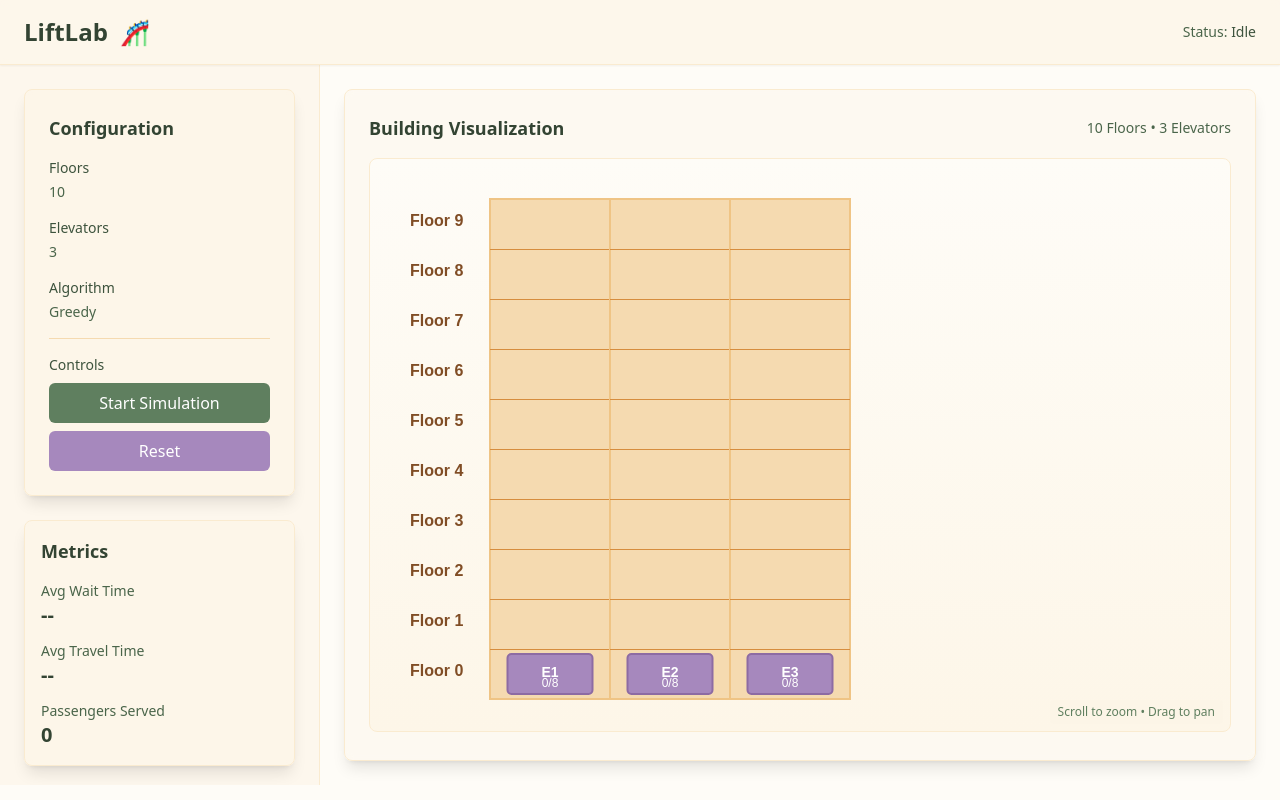
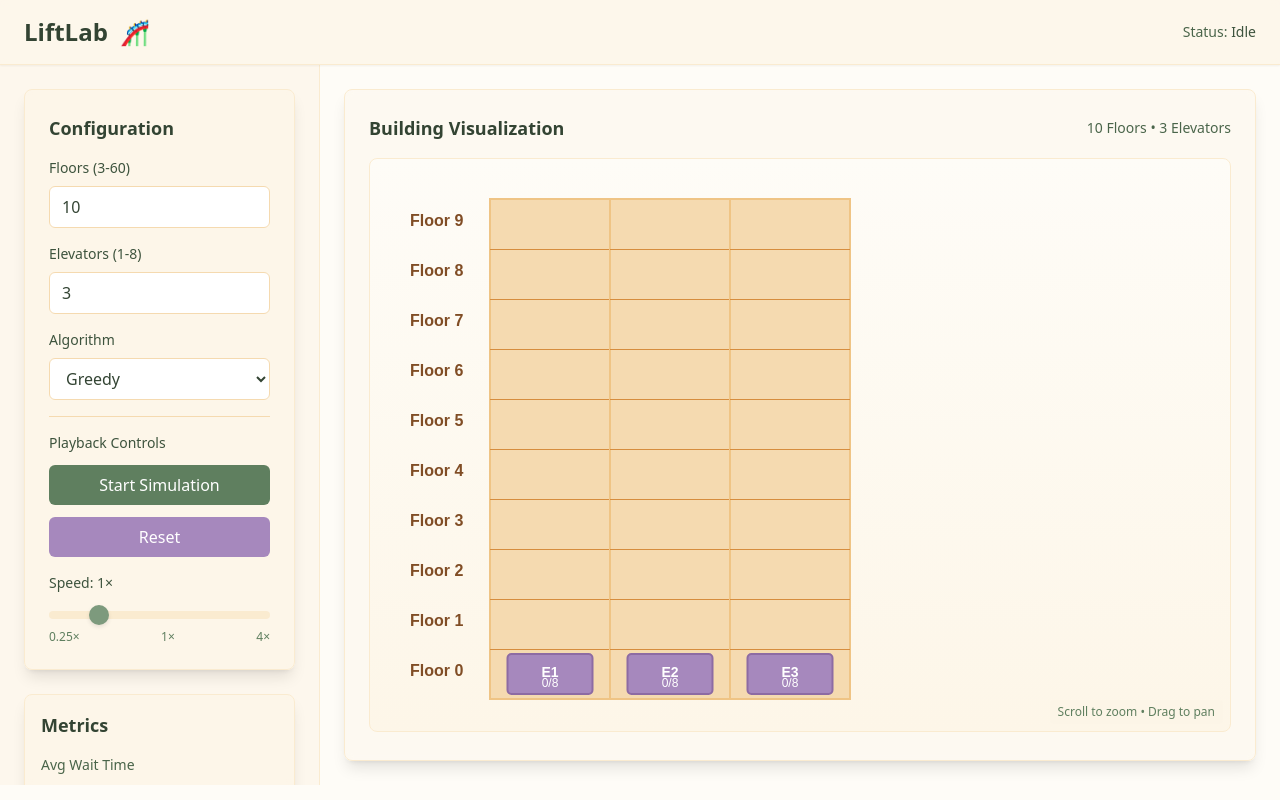
Before and after one commit to SuperZooper3/LiftLab, a React (Vite) app in the folder packages/web/: page / in a window 1280 px wide. Built offline with nearby package versions, Linux system fonts and the light colour scheme.

Commit message:
feat: control system

```diff
--- a/packages/web/src/App.tsx
+++ b/packages/web/src/App.tsx
@@ -2,7 +2,15 @@ import { useAppStore } from './store';
 import { BuildingCanvas } from './components/BuildingCanvas';
 
 function App() {
-  const { config, status, selectedAlgorithm } = useAppStore();
+  const {
+    config,
+    status,
+    selectedAlgorithm,
+    speed,
+    setConfig,
+    setStatus,
+    setSpeed
+  } = useAppStore();
 
   return (
     <div className="min-h-screen bg-cream-50">
@@ -31,41 +39,103 @@ function App() {
 
             <div className="space-y-4">
               <div>
-                <label className="block text-sm font-medium text-sage-700 mb-1">
-                  Floors
+                <label className="block text-sm font-medium text-sage-700 mb-2">
+                  Floors (3-60)
                 </label>
-                <div className="text-sm text-sage-600">{config.floors}</div>
+                <input
+                  type="number"
+                  min="3"
+                  max="60"
+                  value={config.floors}
+                  onChange={(e) => {
+                    const value = parseInt(e.target.value);
+                    if (value >= 3 && value <= 60) {
+                      setConfig({ floors: value });
+                    }
+                  }}
+                  disabled={status === 'running'}
+                  className="w-full px-3 py-2 border border-cream-300 rounded-md text-sage-800 bg-white focus:outline-none focus:ring-2 focus:ring-sage-400 disabled:bg-cream-100 disabled:opacity-50"
+                />
               </div>
 
               <div>
-                <label className="block text-sm font-medium text-sage-700 mb-1">
-                  Elevators
+                <label className="block text-sm font-medium text-sage-700 mb-2">
+                  Elevators (1-8)
                 </label>
-                <div className="text-sm text-sage-600">{config.elevators}</div>
+                <input
+                  type="number"
+                  min="1"
+                  max="8"
+                  value={config.elevators}
+                  onChange={(e) => {
+                    const value = parseInt(e.target.value);
+                    if (value >= 1 && value <= 8) {
+                      setConfig({ elevators: value });
+                    }
+                  }}
+                  disabled={status === 'running'}
+                  className="w-full px-3 py-2 border border-cream-300 rounded-md text-sage-800 bg-white focus:outline-none focus:ring-2 focus:ring-sage-400 disabled:bg-cream-100 disabled:opacity-50"
+                />
               </div>
 
               <div>
-                <label className="block text-sm font-medium text-sage-700 mb-1">
+                <label className="block text-sm font-medium text-sage-700 mb-2">
                   Algorithm
                 </label>
-                <div className="text-sm text-sage-600 capitalize">{selectedAlgorithm}</div>
+                <select
+                  value={selectedAlgorithm}
+                  disabled={status === 'running'}
+                  className="w-full px-3 py-2 border border-cream-300 rounded-md text-sage-800 bg-white focus:outline-none focus:ring-2 focus:ring-sage-400 disabled:bg-cream-100 disabled:opacity-50"
+                >
+                  <option value="greedy">Greedy</option>
+                </select>
               </div>
             </div>
 
             <div className="mt-6 pt-4 border-t border-cream-300">
-              <h3 className="text-sm font-medium text-sage-700 mb-2">Controls</h3>
-              <div className="space-y-2">
+              <h3 className="text-sm font-medium text-sage-700 mb-3">Playback Controls</h3>
+              <div className="space-y-3">
                 <button
+                  onClick={() => {
+                    if (status === 'idle') {
+                      setStatus('running');
+                    } else if (status === 'running') {
+                      setStatus('paused');
+                    } else if (status === 'paused') {
+                      setStatus('running');
+                    }
+                  }}
                   className="w-full px-4 py-2 bg-sage-500 text-white rounded-md hover:bg-sage-600 disabled:opacity-50 transition-colors"
-                  disabled={status === 'running'}
                 >
-                  Start Simulation
+                  {status === 'idle' ? 'Start Simulation' :
+                   status === 'running' ? 'Pause' : 'Resume'}
                 </button>
                 <button
+                  onClick={() => setStatus('idle')}
                   className="w-full px-4 py-2 bg-lavender-500 text-white rounded-md hover:bg-lavender-600 transition-colors"
                 >
                   Reset
                 </button>
+              </div>
+
+              <div className="mt-4">
+                <label className="block text-sm font-medium text-sage-700 mb-2">
+                  Speed: {speed}×
+                </label>
+                <input
+                  type="range"
+                  min="0.25"
+                  max="4"
+                  step="0.25"
+                  value={speed}
+                  onChange={(e) => setSpeed(parseFloat(e.target.value))}
+                  className="w-full h-2 bg-cream-200 rounded-lg appearance-none cursor-pointer slider"
+                />
+                <div className="flex justify-between text-xs text-sage-500 mt-1">
+                  <span>0.25×</span>
+                  <span>1×</span>
+                  <span>4×</span>
+                </div>
               </div>
             </div>
           </div>
--- a/packages/web/src/index.css
+++ b/packages/web/src/index.css
@@ -44,4 +44,33 @@
   .metrics-overlay {
     @apply bg-cream-100/90 backdrop-blur-sm rounded-lg p-4 shadow-lg border border-cream-200;
   }
+
+  /* Custom range slider styling */
+  .slider::-webkit-slider-thumb {
+    appearance: none;
+    height: 20px;
+    width: 20px;
+    border-radius: 50%;
+    background: #7d9a7d; /* sage-400 */
+    cursor: pointer;
+    box-shadow: 0 2px 4px rgba(0,0,0,0.1);
+  }
+
+  .slider::-webkit-slider-thumb:hover {
+    background: #5f7f5f; /* sage-500 */
+  }
+
+  .slider::-moz-range-thumb {
+    height: 20px;
+    width: 20px;
+    border-radius: 50%;
+    background: #7d9a7d;
+    cursor: pointer;
+    border: none;
+    box-shadow: 0 2px 4px rgba(0,0,0,0.1);
+  }
+
+  .slider::-moz-range-thumb:hover {
+    background: #5f7f5f;
+  }
 }
```
